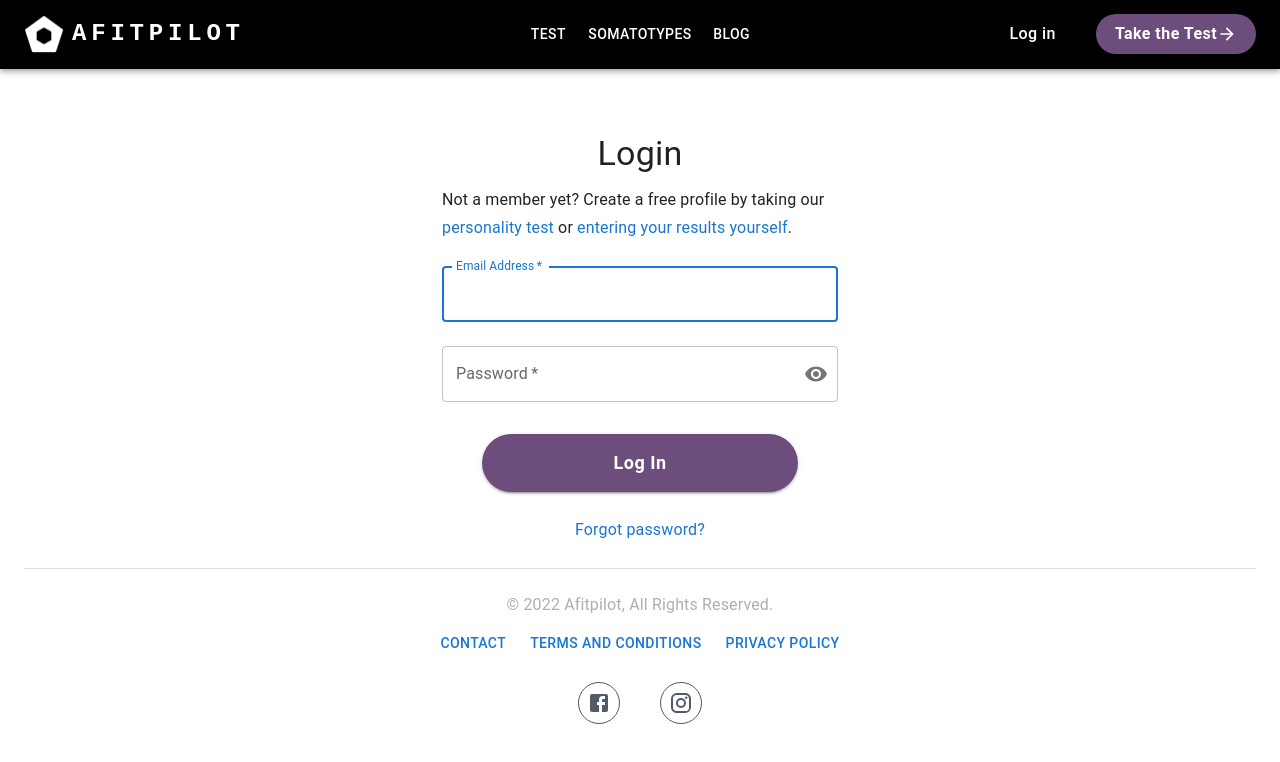
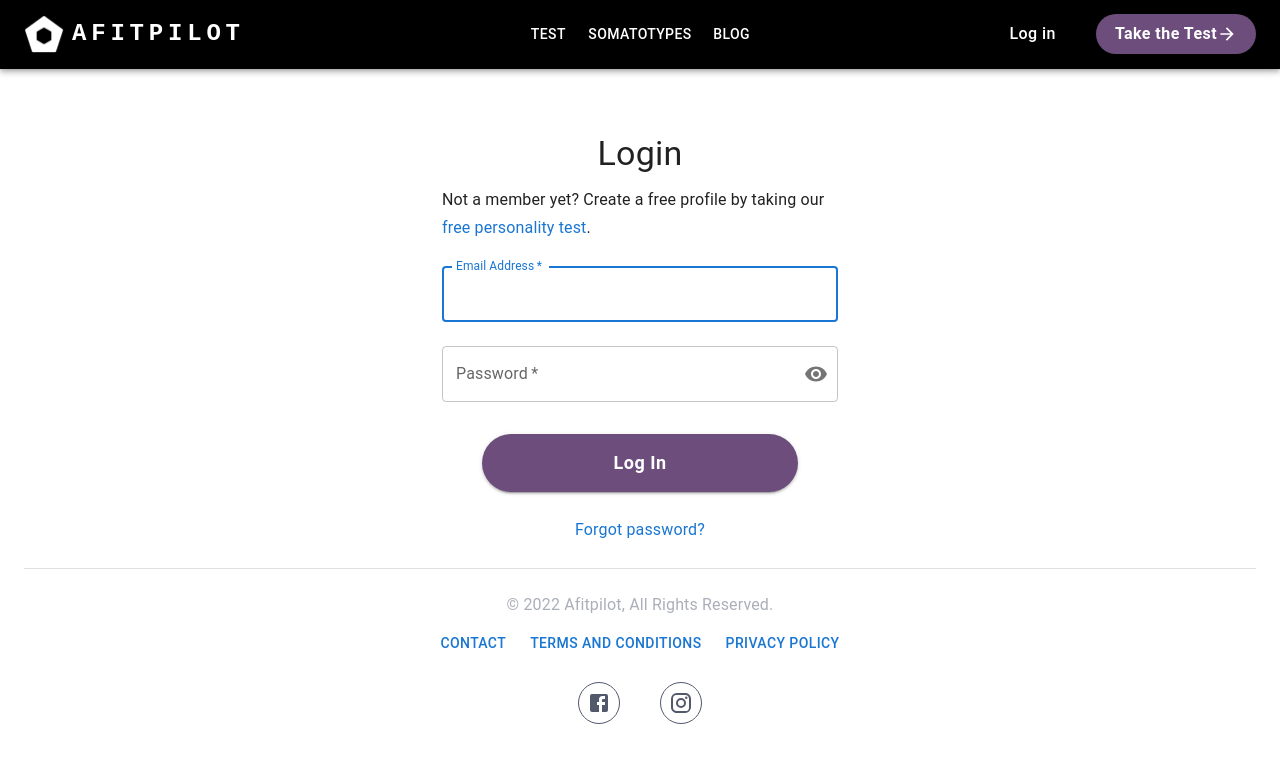
Before and after one commit to walter-clayton/afitpilot-somatotype, a React (Create React App) app in the folder client/: page /Login in a window 1280 px wide. Shown: the top 762 px of the page. Built offline with nearby package versions, Linux system fonts and the light colour scheme; what react-swipeable-views-utils would draw is missing.

Commit message:
fix login page misspelling error in message

```diff
--- a/client/src/components/Login.tsx
+++ b/client/src/components/Login.tsx
@@ -201,18 +201,7 @@ export default function Login(props: any) {
               variant="subtitle1"
             >
               {" "}
-              personality test{" "}
-            </Link>
-            or{" "}
-            <Link
-              onClick={() => {
-                navigate("/Signup");
-                window.scrollTo(0, 0);
-              }}
-              sx={{ textDecoration: "none", cursor: "pointer" }}
-              variant="subtitle1"
-            >
-              entering your results yourself
+              free personality test
             </Link>
             .
           </Typography>
```
